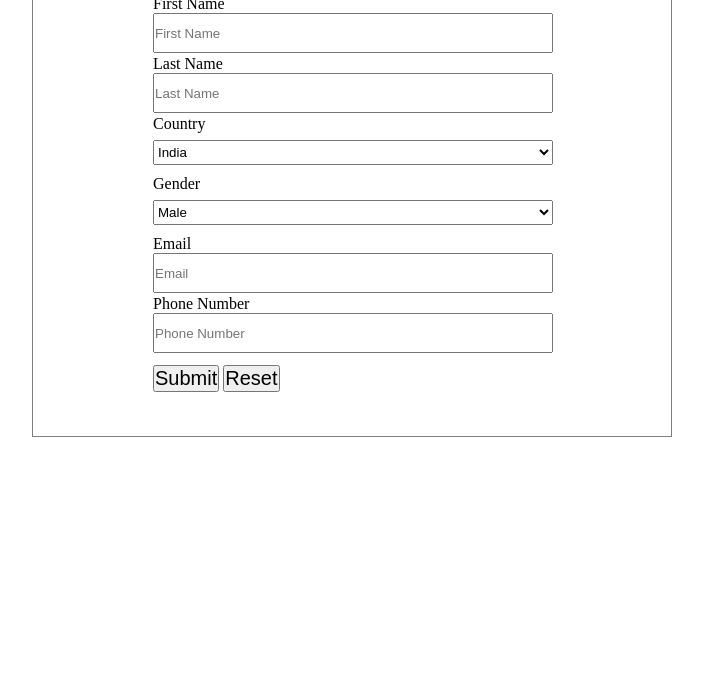
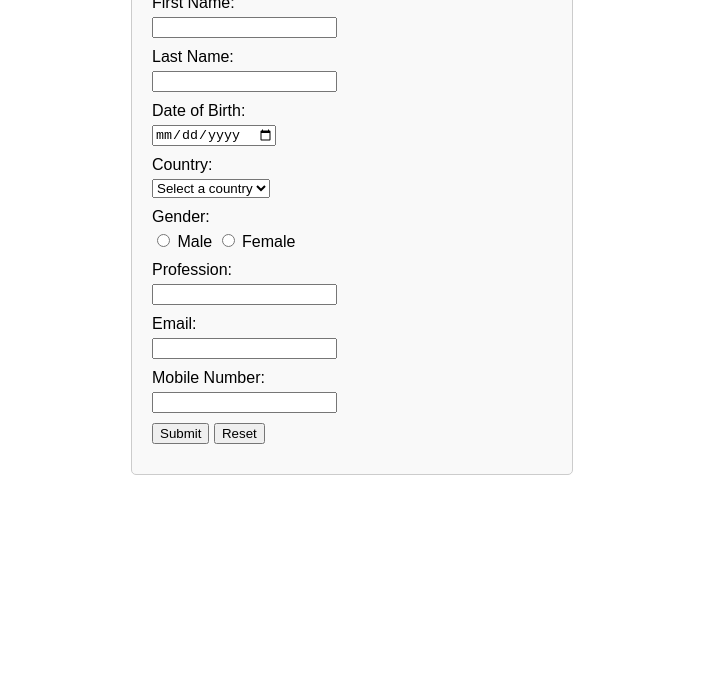
Before and after one commit to malviyasarvesh83/CloudVandana, a plain HTML site: page Survey Form/index.html in a window 1280 px wide. Shown: the part 103-800 px from the top of the page, without its empty margins (288-991 px from the left). Drawn offline with Linux system fonts and the light colour scheme.

Commit message:
Second Commit

```diff
--- a/JavaScript/reverseWord.js
+++ b/JavaScript/reverseWord.js
@@ -1,4 +1,4 @@
-const reverseWords = (sentence) => {
+function reverseWords (sentence) {
     const words = sentence.split(' ');
 
     // Reverse each word
--- a/JavaScript/sortArray.js
+++ b/JavaScript/sortArray.js
@@ -1,4 +1,4 @@
-sortArrayDescending = (arr) => {
+function sortArrayDescending (arr) {
     arr.sort((a, b) => {
         return b - a;
     })
--- a/Survey Form/index.html
+++ b/Survey Form/index.html
@@ -8,42 +8,59 @@
 </head>
 <body>
     <div class="container">
-        <h3>Survey Form</h3>
-        <form id="form">
-            <div class="form-control">
-                <label for="fname">First Name</label>
-                <input type="text" name="fname" id="fname" placeholder="First Name" required>
+    <h2>Survey Form</h2>
+    <form id="surveyForm">
+      <div class="form-group">
+        <label for="firstName">First Name:</label>
+        <input type="text" id="firstName" required>
       </div>
-            <div class="form-control">
-                <label for="lname">Last Name</label>
-                <input type="text" name="lname" id="lname" placeholder="Last Name" required>
+
+      <div class="form-group">
+        <label for="lastName">Last Name:</label>
+        <input type="text" id="lastName" required>
       </div>
-            <div class="form-control">
-                <label for="country">Country</label>
-                <select name="country" id="country" required>
+
+      <div class="form-group">
+        <label for="dob">Date of Birth:</label>
+        <input type="date" id="dob" required>
+      </div>
+
+      <div class="form-group">
+        <label for="country">Country:</label>
+        <select id="country" required>
+          <option value="">Select a country</option>
           <option value="India">India</option>
-                    <option value="Canada">Canada</option>
-                    <option value="U.S">U.S</option>
-                    <option value="U.K">U.K</option>
+          <option value="USA">USA</option>
+          <option value="canada">Canada</option>
+          <option value="UK">UK</option>
         </select>
       </div>
-            <div class="form-control">
-                <label for="gender">Gender</label>
-                <select name="gender" id="gender" required>
-                    <option value="Male">Male</option>
-                    <option value="Female">Female</option>
-                </select>
+
+      <div class="form-group">
+        <label>Gender:</label>
+        <input type="radio" name="gender" value="male" id="male"> Male
+        <input type="radio" name="gender" value="female" id="female"> Female
       </div>
-            <div class="form-control">
-                <label for="email">Email</label>
-                <input type="email" name="email" id="email" placeholder="Email" required>
+
+      <div class="form-group">
+        <label for="profession">Profession:</label>
+        <input type="text" id="profession" required>
       </div>
-            <div class="form-control">
-                <label for="phone">Phone Number</label>
-                <input type="phone" name="phone" id="phone" placeholder="Phone Number" required>
+
+      <div class="form-group">
+        <label for="email">Email:</label>
+        <input type="email" id="email" required>
       </div>
-            <input type="submit" value="Submit" id="submit">
-            <button type="reset" id="reset">Reset</button>
+
+      <div class="form-group">
+        <label for="mobile">Mobile Number:</label>
+        <input type="tel" id="mobile" required>
+      </div>
+
+      <div class="form-group">
+        <button type="button" id="submitBtn">Submit</button>
+        <button type="button" id="resetBtn">Reset</button>
+      </div>
     </form>
   </div>
   <script src="script.js"></script>
--- a/Survey Form/script.js
+++ b/Survey Form/script.js
@@ -1,20 +1,45 @@
+document.addEventListener("DOMContentLoaded", function () {
+  const form = document.getElementById("surveyForm");
+  const submitBtn = document.getElementById("submitBtn");
+  const resetBtn = document.getElementById("resetBtn");
 
-let form = document.getElementById('form');
+  submitBtn.addEventListener("click", function () {
+    // Get form values
+    const firstName = document.getElementById("firstName").value;
+    const lastName = document.getElementById("lastName").value;
+    const dob = document.getElementById("dob").value;
+    const country = document.getElementById("country").value;
+    const gender = document.querySelector('input[name="gender"]:checked');
+    const profession = document.getElementById("profession").value;
+    const email = document.getElementById("email").value;
+    const mobile = document.getElementById("mobile").value;
 
-form.addEventListener('submit', (event) => {
-    event.preventDefault();
-    let fname = document.getElementById('fname').value;
-    let lname = document.getElementById('lname').value;
-    let country = document.getElementById('country').value;
-    let gender = document.getElementById('gender').value;
-    let email = document.getElementById('email').value;
-    let phone = document.getElementById('phone').value;
+    // Validate the form
+    if (
+      !firstName ||
+      !lastName ||
+      !dob ||
+      !country ||
+      !gender ||
+      !profession ||
+      !email ||
+      !mobile
+    ) {
+      alert("Please fill in all required fields.");
+      return;
+    }
 
-    alert('First Name : ' + fname + ' Last Name : ' + lname + ' Country :' + country + ' Gender : ' + gender + ' email : ' + email + ' phone : ' + phone);
-    document.getElementById("fname").value='';
-    document.getElementById("lname").value='';
-    document.getElementById("country").value='';
-    document.getElementById("gender").value='';
-    document.getElementById("email").value='';
-    document.getElementById("phone").value = '';
-})
+    // Display a popup with the collected data
+    const popupText = `First Name: ${firstName}\nLast Name: ${lastName}\nDate of Birth: ${dob}\nCountry: ${country}\nGender: ${gender.value}\nProfession: ${profession}\nEmail: ${email}\nMobile Number: ${mobile}`;
+
+    alert(popupText);
+
+    // Reset the form
+    form.reset();
+  });
+
+  resetBtn.addEventListener("click", function () {
+    // Reset the form
+    form.reset();
+  });
+});
--- a/Survey Form/style.css
+++ b/Survey Form/style.css
@@ -1,46 +1,21 @@
-* {
-    margin: 0;
-    padding: 0;
-    box-sizing: border-box;
+body {
+    font-family: Arial, sans-serif;
 }
 
 .container {
-    border: 1px solid gray;
-    width: 50%;
-    height: 500px;
-    margin: auto;
-    margin-top: 40px;
+    max-width: 400px;
+    margin: 0 auto;
+    padding: 20px;
+    border: 1px solid #ccc;
+    border-radius: 5px;
+    background-color: #f9f9f9;
 }
 
-.container h3 {
-    font-size: 40px;
-    margin-left: 160px;
+.form-group {
+    margin-bottom: 10px;
 }
 
-form {
-    /* border: 1px solid green; */
-    padding-left: 120px;
+label {
+    display: block;
+    margin-bottom: 5px;
 }
-
-.form-control {
-    /* border: 1px solid red; */
-    height: 50px;
-    width: 400px;
-    display: grid;
-    margin-top: 10px;
-}
-
-.form-control input {
-    height: 40px;
-}
-
-#submit {
-    margin-top: 20px;
-    font-size: 20px;
-    cursor: pointer;
-}
-
-#reset {
-    font-size: 20px;
-    cursor: pointer;
-}
```
Also changed, not shown: 1 other file. Lines whose indentation alone changed are shown as unchanged.
